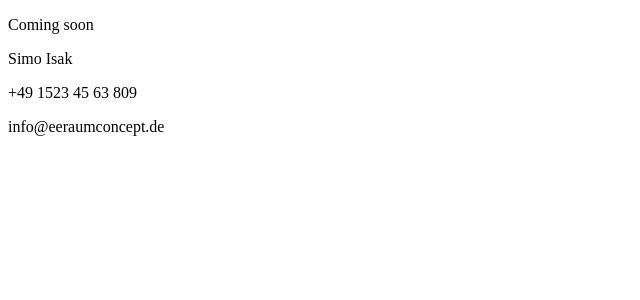
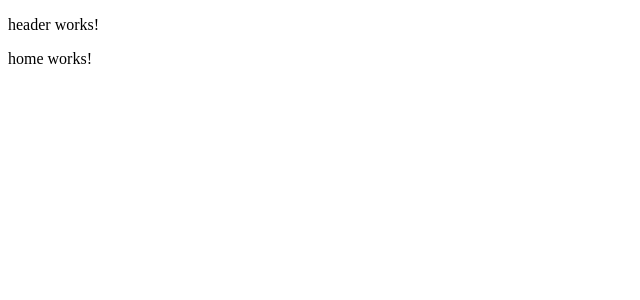
Before and after one commit to MissCarolin/raum-concept-website, an Angular app: page / in a window 1280 px wide. Shown: the top 300 px of the page, without its empty margins (0-640 px from the left). Built offline with nearby package versions, Linux system fonts and the light colour scheme.

Commit message:
added routing to home and projects

```diff
--- a/src/app/app-routing.module.ts
+++ b/src/app/app-routing.module.ts
@@ -1,7 +1,20 @@
 import { NgModule } from '@angular/core';
 import { RouterModule, Routes } from '@angular/router';
 
-const routes: Routes = [];
+const routes: Routes = [
+  {
+    path: 'projects',
+    loadChildren: () => import('./views/projects/projects.module').then((m) => m.AppProjectsModule),
+  },
+  {
+    path: '',
+    loadChildren: () => import('./views/home/home.module').then((m) => m.AppHomeModule),
+  },
+  {
+    path: '**',
+    redirectTo: '',
+  },
+];
 
 @NgModule({
   imports: [RouterModule.forRoot(routes)],
--- a/src/app/app.component.html
+++ b/src/app/app.component.html
@@ -1,4 +1,2 @@
-<p>Coming soon</p>
-<p>Simo Isak</p>
-<p>+49 1523 45 63 809</p>
-<p>info@eeraumconcept.de</p>
+<app-header></app-header>
+<router-outlet></router-outlet>
--- a/src/app/app.module.ts
+++ b/src/app/app.module.ts
@@ -1,3 +1,5 @@
+import { AppHeaderModule } from './shared/header/header.module';
+import { AppFooterModule } from './shared/footer/footer.module';
 import { NgModule } from '@angular/core';
 import { BrowserModule } from '@angular/platform-browser';
 import { AppRoutingModule } from './app-routing.module';
@@ -8,8 +10,10 @@ import { AppComponent } from './app.component';
     AppComponent,
   ],
   imports: [
+    AppHeaderModule,
+    AppFooterModule,
     BrowserModule,
-    AppRoutingModule
+    AppRoutingModule,
   ],
   providers: [],
   bootstrap: [AppComponent]
--- a/src/app/shared/header/header.module.ts
+++ b/src/app/shared/header/header.module.ts
@@ -1,12 +1,13 @@
 import { NgModule } from '@angular/core';
 import { CommonModule } from '@angular/common';
 import { HeaderComponent } from './header.component';
+import { RouterModule } from '@angular/router';
 
 
 
 @NgModule({
   declarations: [HeaderComponent],
   exports: [HeaderComponent],
-  imports: [CommonModule]
+  imports: [CommonModule, RouterModule]
 })
 export class AppHeaderModule { }
--- a/src/app/views/home/home.module.ts
+++ b/src/app/views/home/home.module.ts
@@ -1,12 +1,13 @@
 import { NgModule } from '@angular/core';
 import { CommonModule } from '@angular/common';
 import { HomeComponent } from './home.component';
+import { AppHomeRoutingModule } from './home.routing.module';
 
 
 
 @NgModule({
   declarations: [HomeComponent],
   exports: [HomeComponent],
-  imports: [CommonModule]
+  imports: [CommonModule, AppHomeRoutingModule]
 })
 export class AppHomeModule { }
--- a/src/app/views/projects/projects.module.ts
+++ b/src/app/views/projects/projects.module.ts
@@ -1,12 +1,13 @@
 import { NgModule } from '@angular/core';
 import { CommonModule } from '@angular/common';
 import { ProjectsComponent } from './projects.component';
+import { AppProjectsRoutingModule } from './projects.routing.module';
 
 
 
 @NgModule({
   declarations: [ProjectsComponent],
   exports: [ProjectsComponent],
-  imports: [CommonModule]
+  imports: [CommonModule, AppProjectsRoutingModule]
 })
 export class AppProjectsModule { }
```
Also changed, not shown: src/app/views/home/home.routing.module.ts (added, +16 -0 lines), src/app/views/projects/projects.routing.module.ts (added, +16 -0 lines).
